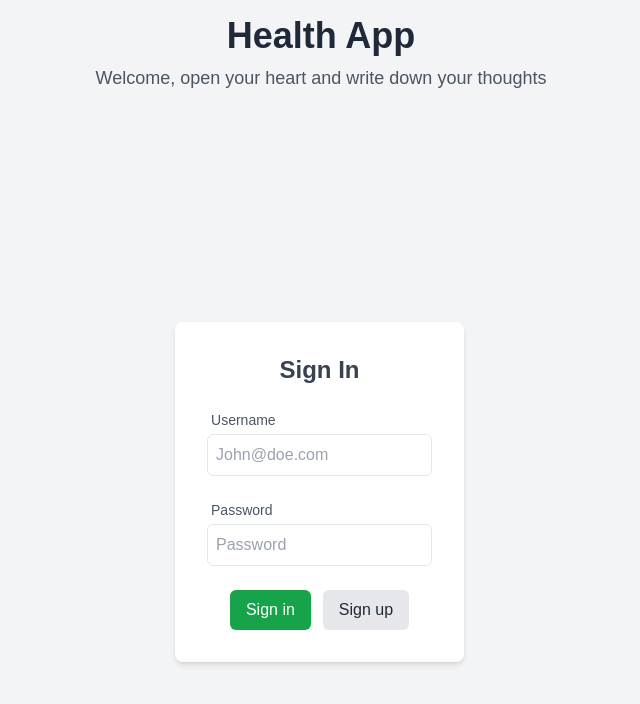
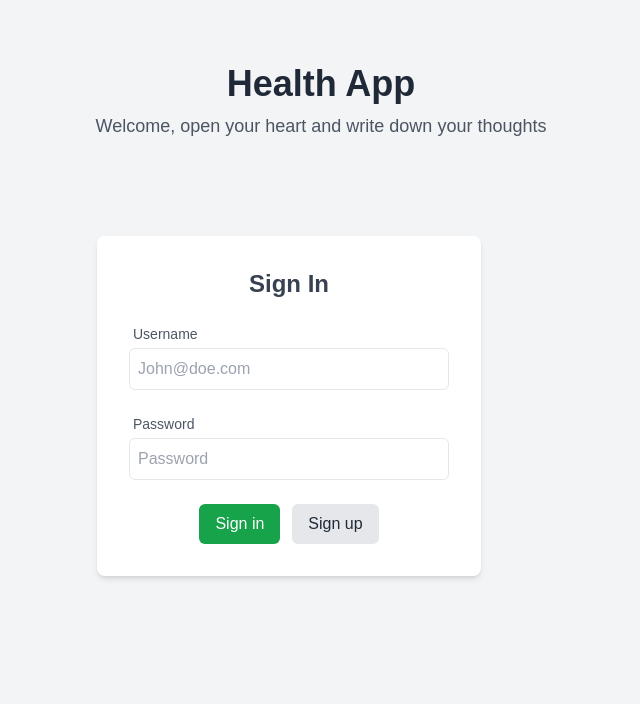
Before and after one commit to Albatraoz12/Health-Notes, a Next.js app: page / in a window 1280 px wide. Shown: the top 704 px of the page, without its empty margins (319-959 px from the left). Built offline with nearby package versions, Linux system fonts and the light colour scheme.

Commit message:
fix spacing for the components

```diff
--- a/app/components/Form.tsx
+++ b/app/components/Form.tsx
@@ -7,8 +7,7 @@ const Form = () => {
   const [password, setPassword] = useState('');
 
   return (
-    <main className='flex justify-center items-center min-h-screen bg-gray-100 dark:bg-gray-900 w-[90%] md:w-[auto]'>
-      <div className=''>
+    <main className='flex items-center bg-gray-100 dark:bg-gray-900'>
       <form className='bg-white dark:bg-gray-800 p-8 rounded-lg shadow-md w-full max-w-sm flex flex-col gap-6'>
         <h2 className='text-2xl font-semibold text-center text-gray-700 dark:text-gray-100'>
           Sign In
@@ -65,7 +64,6 @@ const Form = () => {
           </Link>
         </div>
       </form>
-      </div>
     </main>
   );
 };
--- a/app/layout.tsx
+++ b/app/layout.tsx
@@ -26,7 +26,7 @@ export default function RootLayout({
   return (
     <html lang='en'>
       <body
-        className={`${geistSans.variable} ${geistMono.variable} antialiased`}
+        className={`${geistSans.variable} ${geistMono.variable} bg-gray-100 dark:bg-gray-900 antialiased min-h-screen`}
       >
         {children}
       </body>
--- a/app/page.tsx
+++ b/app/page.tsx
@@ -2,9 +2,8 @@ import Form from './components/Form';
 
 export default function Home() {
   return (
-    <main className='flex flex-col justify-center items-center min-h-screen bg-gray-100 dark:bg-gray-900 p-4'>
-      <div className='w-[90%] md:w-[auto]'>
-        <div className='text-center'>
+    <main className='flex flex-col items-center bg-gray-100 dark:bg-gray-900 p-4'>
+      <div className='text-center mt-12 mb-8'>
         <h1 className='text-4xl font-bold text-gray-800 dark:text-gray-100 mb-2'>
           Health App
         </h1>
@@ -12,9 +11,10 @@ export default function Home() {
           Welcome, open your heart and write down your thoughts
         </p>
       </div>
-        <div className='w-full max-w-md'>
+
+      {/* Adjusted spacing from heading */}
+      <div className='w-full max-w-md mt-16'>
         <Form />
-        </div>
       </div>
     </main>
   );
--- a/app/signup/page.tsx
+++ b/app/signup/page.tsx
@@ -3,8 +3,8 @@ import React from 'react';
 
 const Signup = () => {
   return (
-    <main className='flex justify-center items-center min-h-screen bg-gray-100 dark:bg-gray-900'>
-      <form className='bg-white dark:bg-gray-800 p-8 rounded-lg shadow-md w-full max-w-md flex flex-col gap-6'>
+    <main className='flex justify-center items-center mt-10 bg-gray-100 dark:bg-gray-900'>
+      <form className='bg-white dark:bg-gray-800 p-8 rounded-lg shadow-md max-w-md flex flex-col gap-6 w-[90%] md:w-full '>
         <h2 className='text-2xl font-semibold text-center text-gray-700 dark:text-gray-100'>
           Sign Up
         </h2>
```
Lines whose indentation alone changed are shown as unchanged.
